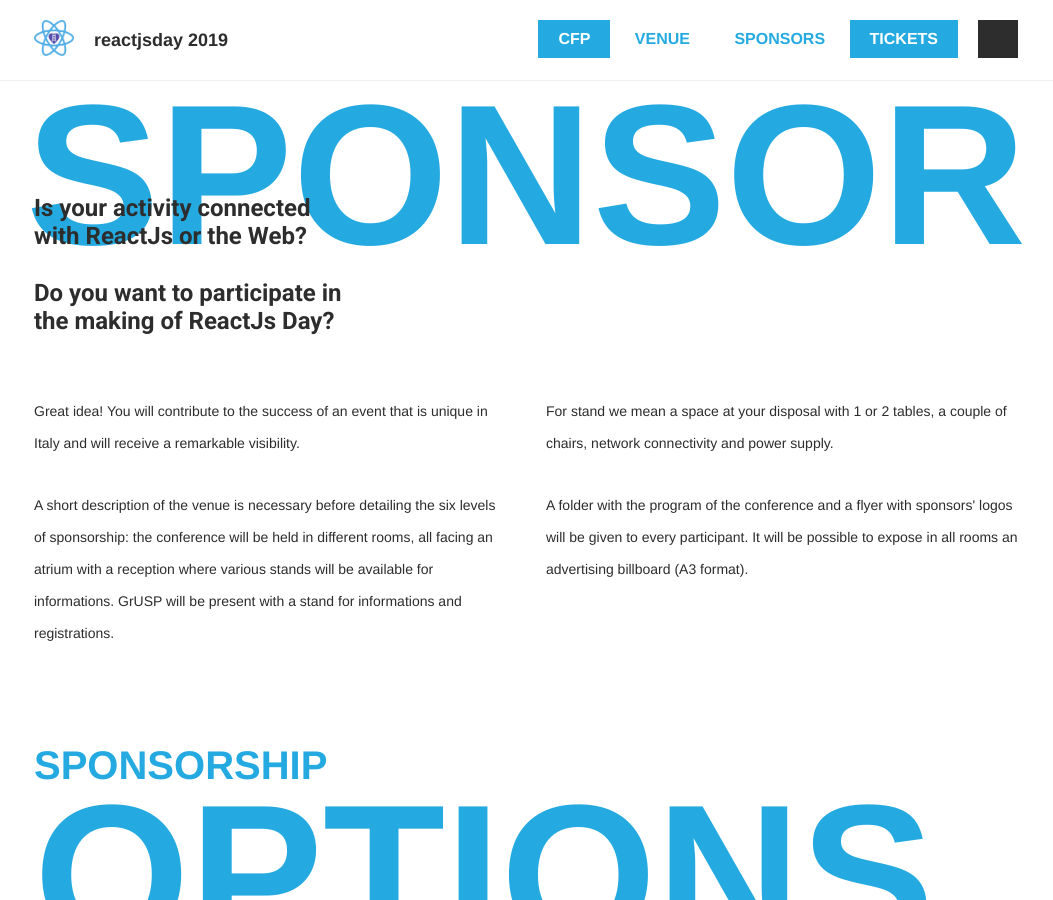
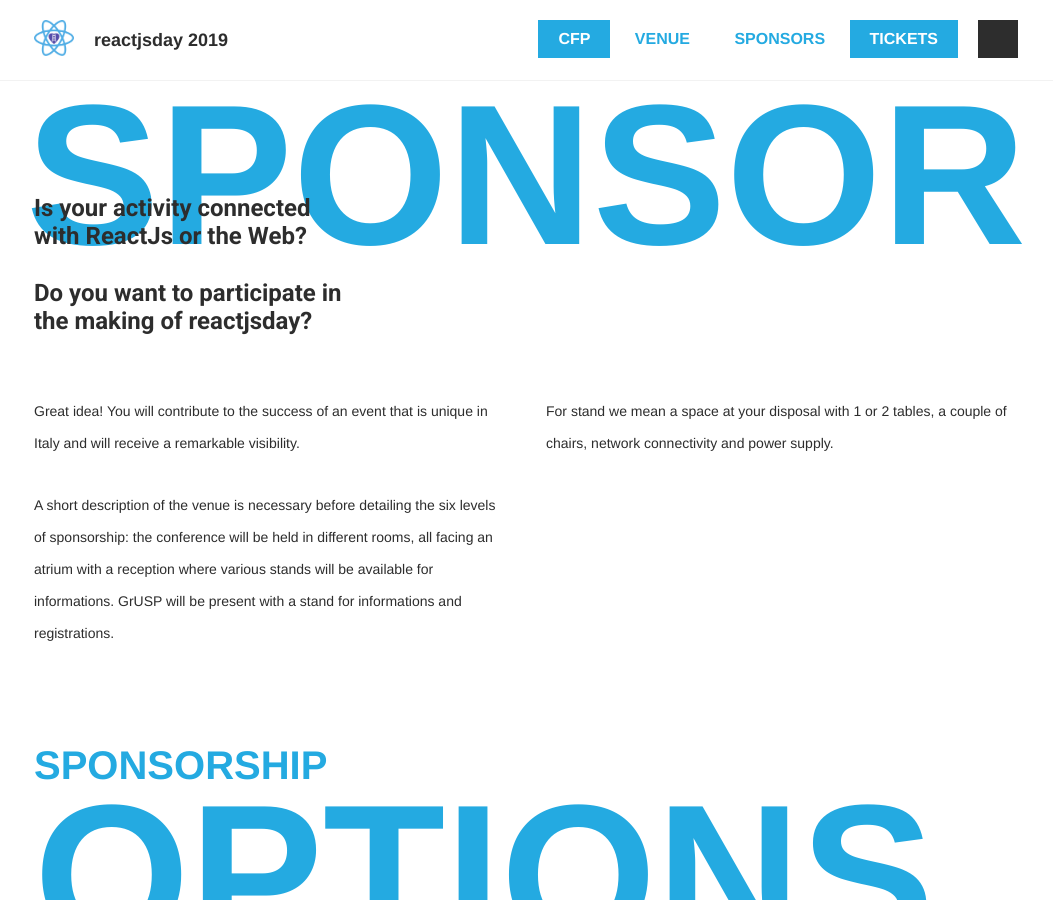
Before and after one commit to GrUSP/2019.reactjsday.it, a Jekyll site: the page built from sponsor.html, in a window 1280 px wide and 900 px high. Shown: the whole window, without its empty margins (114-1167 px from the left). Built offline with Jekyll 4.4.1, drawn with Linux system fonts in a browser that asks for light colours; some web fonts are replaced; comment, search, counter and statistics services are not loaded.

Commit message:
Couple fixes

```diff
--- a/_includes/index/sponsors.html
+++ b/_includes/index/sponsors.html
@@ -146,7 +146,7 @@
       <div class="sponsors__became">
         Become a Sponsor!
       </div>
-      <a href="mailto:info@grusp.org?subject=i want support {{ site.data.conference.name }}" target="_blank" class="button button--left">Send us an email</a>
+      <a href="mailto:info@grusp.org?subject=I'm interested in supporting {{ site.data.conference.name }}" target="_blank" class="button button--left">Send us an email</a>
     </div>
   {% endif %}
 
--- a/_includes/sponsor/intro.html
+++ b/_includes/sponsor/intro.html
@@ -6,7 +6,7 @@
       with ReactJs or the Web?
       <span class="sponsor-intro__question-red">
         Do you want to participate in<br>
-        the making of ReactJs Day?
+        the making of reactjsday?
       </span>
     </h3>
 
@@ -28,11 +28,6 @@
           For stand we mean a space at your disposal with 1 or 2 tables, a couple of chairs,
           network connectivity and power supply.<br>
         </p>
-        <p class="sponsor-intro__text">
-          A folder with the program of the conference and a flyer with sponsors' logos
-          will be given to every participant. It will be possible to expose in all rooms
-          an advertising billboard (A3 format).<br>
-        </p>
       </div>
     </div>
 
```
